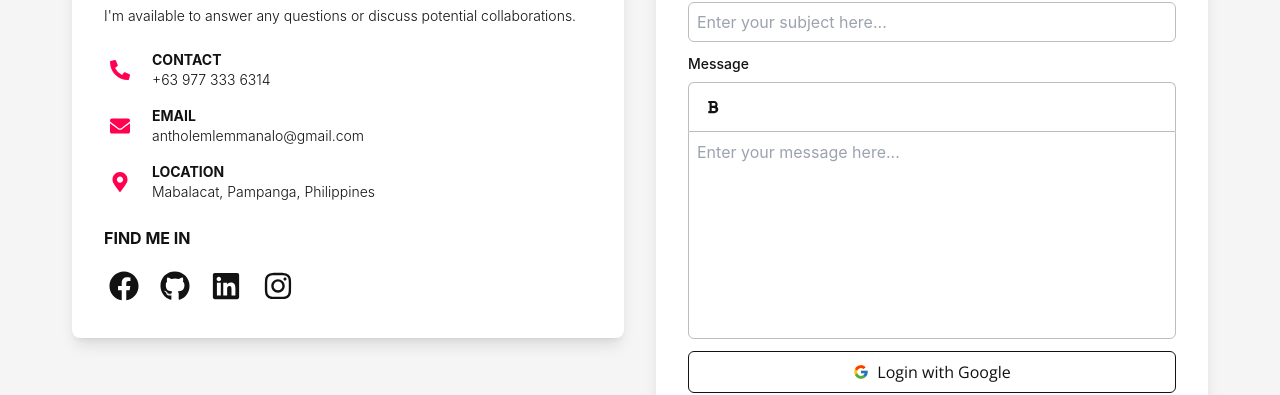
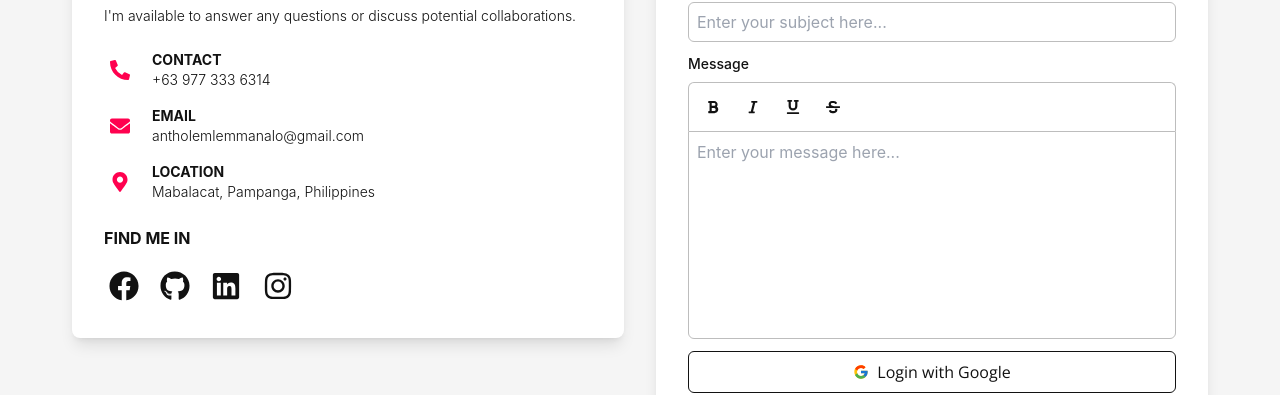
Before and after one commit to Antholem/web-portfolio, a React (Create React App) app in the folder portfolio/client/: page / in a window 1280 px wide. Shown: the part 1934-2329 px from the top of the page. Built offline with nearby package versions, Linux system fonts and the light colour scheme.

Commit message:
Added basic text editor elements

```diff
--- a/portfolio/client/src/components/TextEditor.js
+++ b/portfolio/client/src/components/TextEditor.js
@@ -1,12 +1,12 @@
 import React, { useState, useRef, useEffect } from "react";
 import { useThemeStore } from "../store/themeStore";
+import * as Icon from "react-icons/fa";
 import { IconButton } from "./";
-import * as Icon from "react-icons/fa";
-import { Editor, EditorState, RichUtils } from "draft-js";
+import { Editor as DraftEditor, EditorState, RichUtils } from "draft-js";
 import "draft-js/dist/Draft.css";
 
 const TextEditor = ({
-  placeholder = ".",
+  placeholder = "",
   isRequired = false,
   value = EditorState.createEmpty(),
   onChange = () => {},
@@ -21,15 +21,31 @@ const TextEditor = ({
 
   useEffect(() => {
     setEditorState((prevState) =>
-      value.getCurrentContent().getPlainText() !== prevState.getCurrentContent().getPlainText() ? value : prevState
+      value.getCurrentContent().getPlainText() !==
+      prevState.getCurrentContent().getPlainText()
+        ? value
+        : prevState
     );
   }, [value]);
-
-  const isBoldActive = editorState.getCurrentInlineStyle().has("BOLD");
 
   const toggleBold = (event) => {
     event.preventDefault();
     setEditorState(RichUtils.toggleInlineStyle(editorState, "BOLD"));
+  };
+
+  const toggleItalic = (event) => {
+    event.preventDefault();
+    setEditorState(RichUtils.toggleInlineStyle(editorState, "ITALIC"));
+  };
+
+  const toggleUnderline = (event) => {
+    event.preventDefault();
+    setEditorState(RichUtils.toggleInlineStyle(editorState, "UNDERLINE"));
+  };
+
+  const toggleStrikethrough = (event) => {
+    event.preventDefault();
+    setEditorState(RichUtils.toggleInlineStyle(editorState, "STRIKETHROUGH"));
   };
 
   const handleEditorChange = (newEditorState) => {
@@ -49,9 +65,19 @@ const TextEditor = ({
 
   const isEditorEmpty = !editorState.getCurrentContent().hasText();
 
-  return (
-    <div ref={editorContainerRef} className={`rounded-md ${theme === "dark" ? "bg-dark-paper" : "bg-light-paper"} ${className}`}>
-      <div className={`p-2 border-t border-r border-l rounded-t-md ${theme === "dark" ? "bg-dark- border-dark-text-disabled" : "bg-light-paper border-light-text-disabled"}`}>
+  const isBoldActive = editorState.getCurrentInlineStyle().has("BOLD");
+  const isItalicActive = editorState.getCurrentInlineStyle().has("ITALIC");
+  const isUnderlineActive = editorState.getCurrentInlineStyle().has("UNDERLINE");
+  const isStrikethroughActive = editorState.getCurrentInlineStyle().has("STRIKETHROUGH");
+
+  const Tools = () => (
+    <div
+      className={`p-2 border-t border-r border-l rounded-t-md flex gap-2 ${
+        theme === "dark"
+          ? "bg-dark-paper border-dark-text-disabled"
+          : "bg-light-paper border-light-text-disabled"
+      }`}
+    >
       <IconButton
         type="button"
         onMouseDown={toggleBold}
@@ -60,13 +86,42 @@ const TextEditor = ({
         variant="text"
         size="xs"
       />
+      <IconButton
+        type="button"
+        onMouseDown={toggleItalic}
+        aria-label="italic"
+        icon={<Icon.FaItalic className={isItalicActive && "text-brand"} />}
+        variant="text"
+        size="xs"
+      />
+      <IconButton
+        type="button"
+        onMouseDown={toggleUnderline}
+        aria-label="underline"
+        icon={<Icon.FaUnderline className={isUnderlineActive && "text-brand"} />}
+        variant="text"
+        size="xs"
+      />
+      <IconButton
+        type="button"
+        onMouseDown={toggleStrikethrough}
+        aria-label="strikethrough"
+        icon={<Icon.FaStrikethrough className={isStrikethroughActive && "text-brand"} />}
+        variant="text"
+        size="xs"
+      />
     </div>
+  );
+
+  const EditorWrapper = () => (
     <div
       className={`border rounded-b-md p-2 min-h-52 max-h-52 overflow-y-auto cursor-text relative ${
-          isFocused ? "border-brand" :
-          theme === "dark" ? "border-dark-text-disabled hover:border-dark-text-primary"
+        isFocused
+          ? "border-brand"
+          : theme === "dark"
+          ? "border-dark-text-disabled hover:border-dark-text-primary"
           : "border-light-text-disabled hover:border-light-text-primary"
-        } `}
+      }`}
       tabIndex="0"
       onClick={() => editorRef.current.focus()}
       onFocus={handleFocus}
@@ -77,13 +132,28 @@ const TextEditor = ({
           {placeholder}
         </div>
       )}
-        <Editor
+      <DraftEditor
         ref={editorRef}
         editorState={editorState}
         onChange={handleEditorChange}
         {...props}
       />
     </div>
+  );
+
+  return (
+    <div
+      ref={editorContainerRef}
+      className={`rounded-md ${
+        theme === "dark" ? "bg-dark-paper" : "bg-light-paper"
+      } ${className}`}
+    >
+      <div>
+        <Tools />
+      </div>
+      <div>
+        <EditorWrapper />
+      </div>
     </div>
   );
 };
```
Lines whose indentation alone changed are shown as unchanged.
